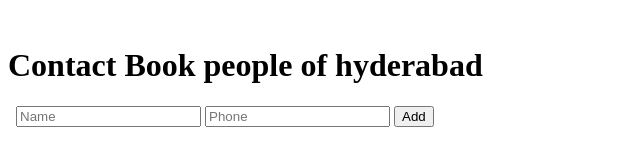
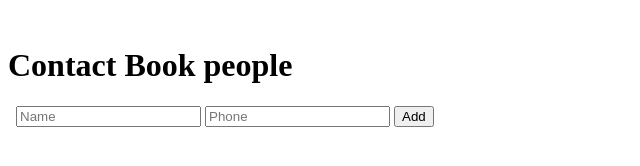
Before and after one commit to Premchand-96/contact-app-docker, a plain HTML site: page frontend/index.html in a window 1280 px wide. Shown: the whole page, without its empty margins (0-640 px from the left). Drawn offline with Linux system fonts and the light colour scheme; no server answers.

Commit message:
Update index.html

```diff
--- a/frontend/index.html
+++ b/frontend/index.html
@@ -7,7 +7,7 @@
 
 
 
-<h1>Contact Book people of hyderabad</h1>
+<h1>Contact Book people</h1>
 
 
 
```
